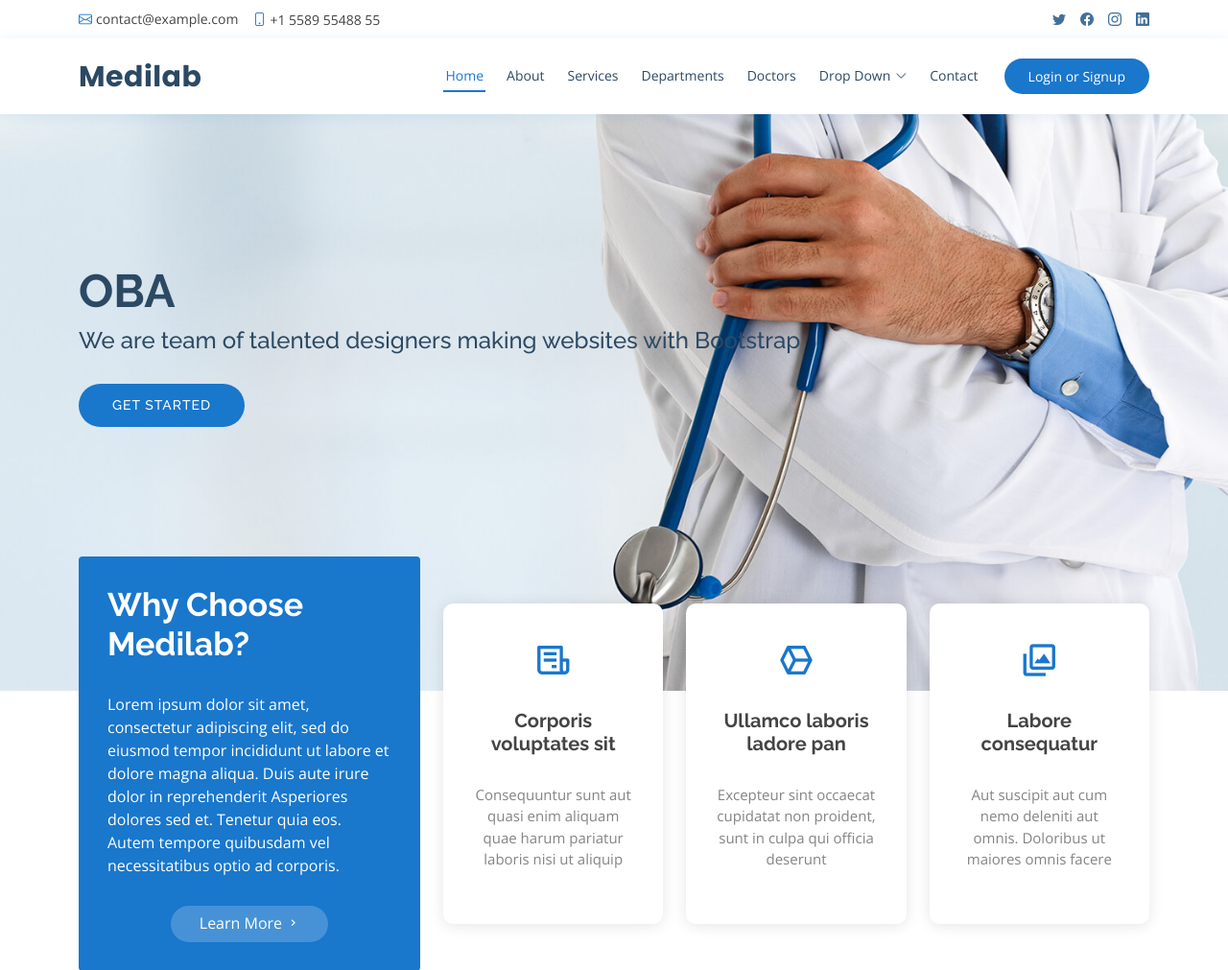
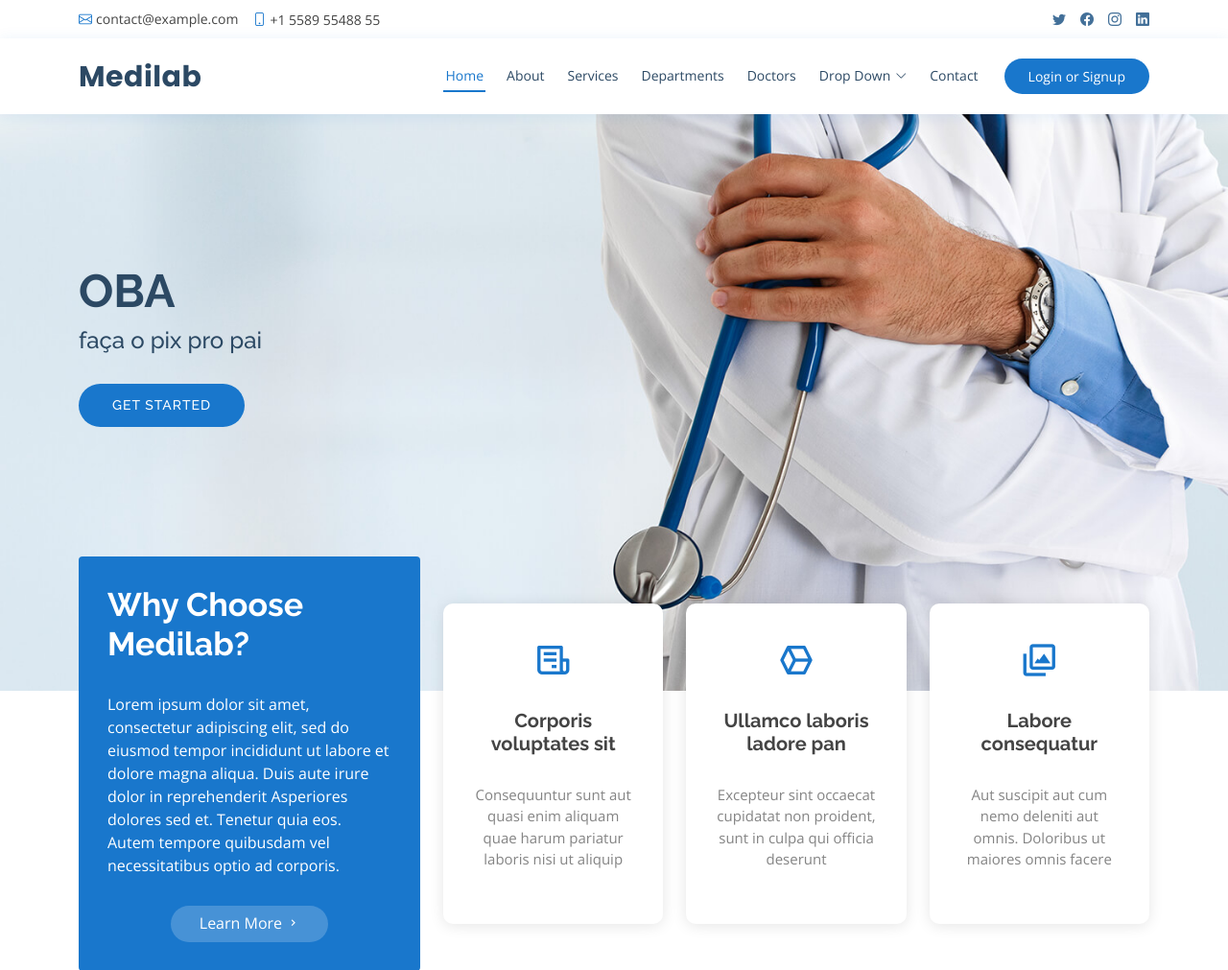
Before and after one commit to tamireinhorn/Python-Backend-Web-Development-Course--with-Django-, a Django app: page / in a window 1280 px wide. Shown: the top 1011 px of the page at 96% size. Run offline with Django 4.2, Linux system fonts and the light colour scheme; data that the repository does not hold is empty; some libraries are stand-ins or nearby versions.

Commit message:
Update index.html

```diff
--- a/myproject/templates/index.html
+++ b/myproject/templates/index.html
@@ -105,10 +105,12 @@
     <div class="container">
     {% if user.is_authenticated%}
       <h1>Fala aí {{user.username}}</h1>
+      <h2>We are a team of KOGUT BURRO</h2>
     {% else %}
       <h1>Oba</h1>
+      <h2>faça o pix pro pai</h2>
     {% endif %}
-      <h2>We are team of talented designers making websites with Bootstrap</h2>
+
       <a href="#about" class="btn-get-started scrollto">Get Started</a>
     </div>
   </section><!-- End Hero -->
```
